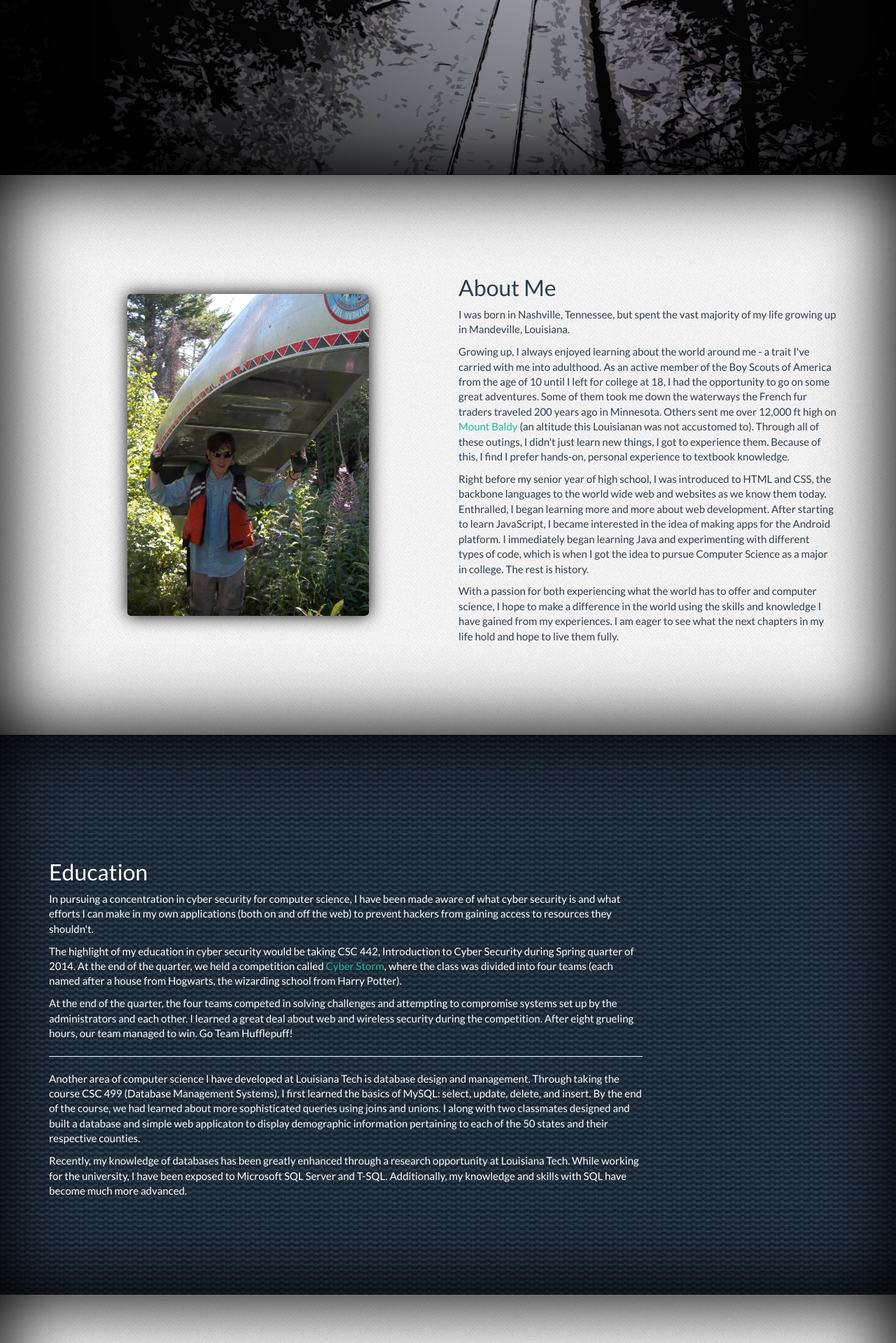
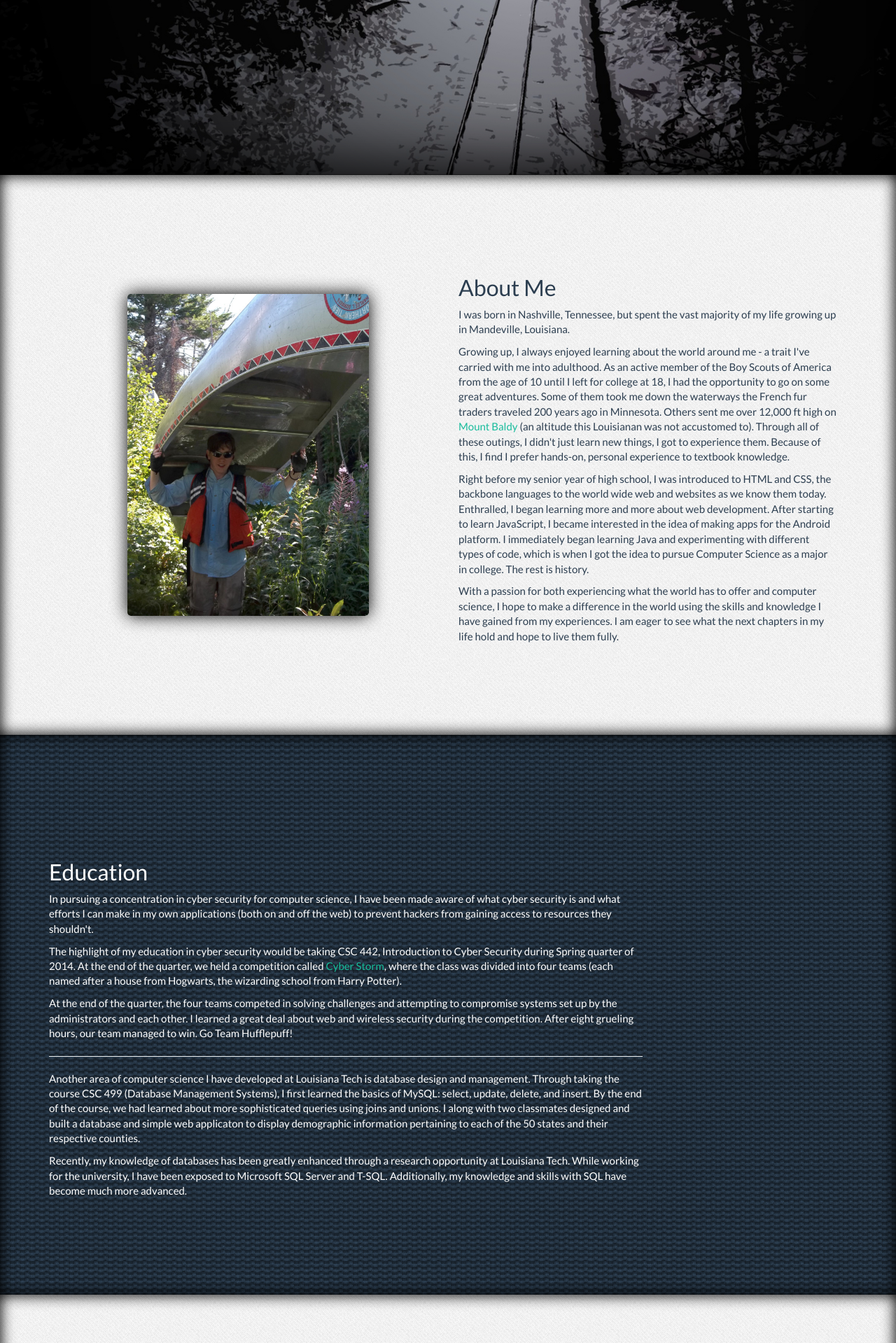
Before and after one commit to littlehawk93/Personal-Web-Portfolio-Site, a PHP site: page / in a window 1280 px wide. Shown: the part 550-2469 px from the top of the page at 70% size. Run offline with PHP 8.4, Linux system fonts and the light colour scheme.

Commit message:
remove box shadow from lighter sections on web page

```diff
--- a/css/hawkins.css
+++ b/css/hawkins.css
@@ -41,7 +41,7 @@ section {
 
 @media(min-width:992px) {
 
-	section {
+	section.dark {
 		-moz-box-shadow: inset 0 0 100px 10px #000;
 		-webkit-box-shadow: inset 0 0 100px 10px #000;
 		box-shadow: inset 0 0 100px 10px #000;
```
